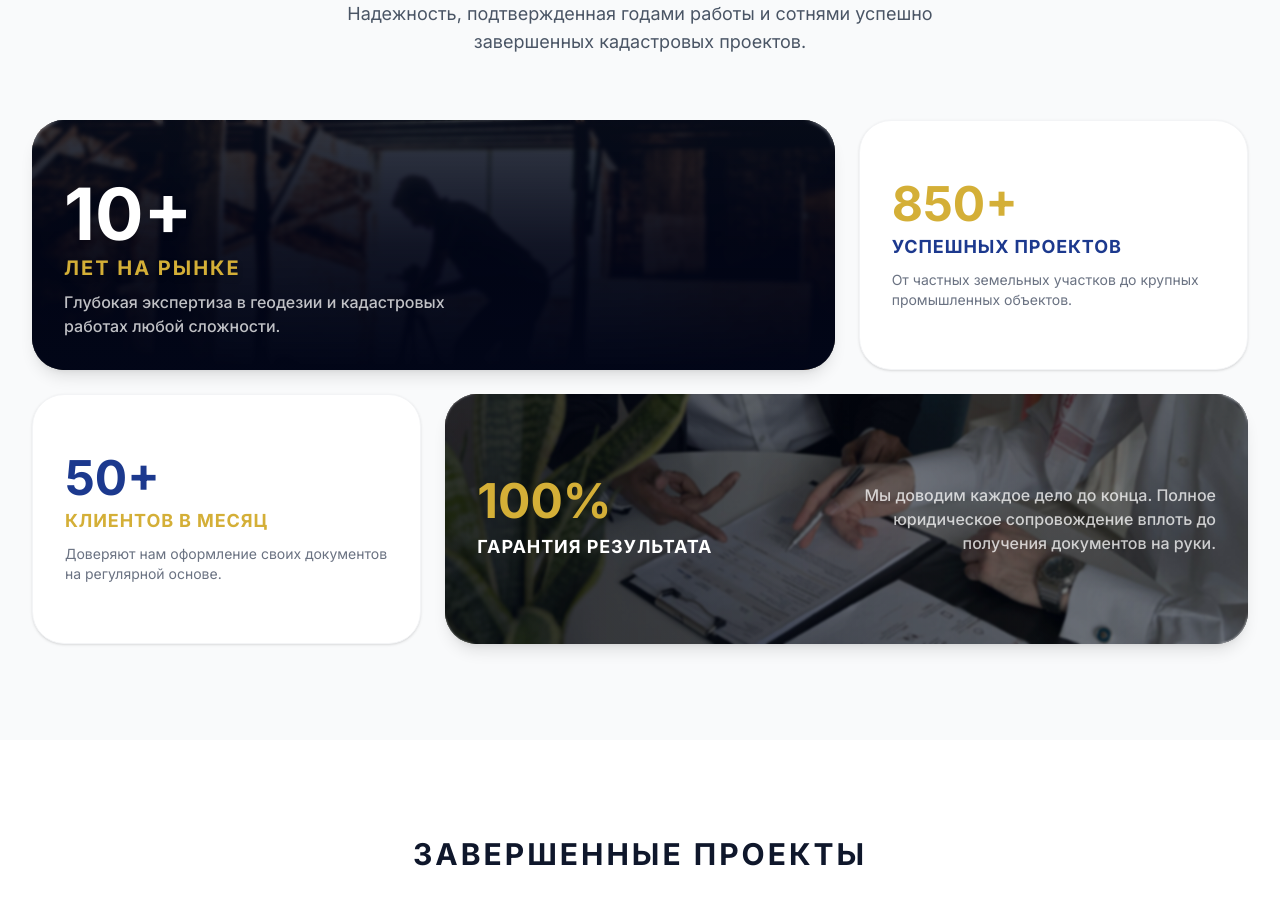
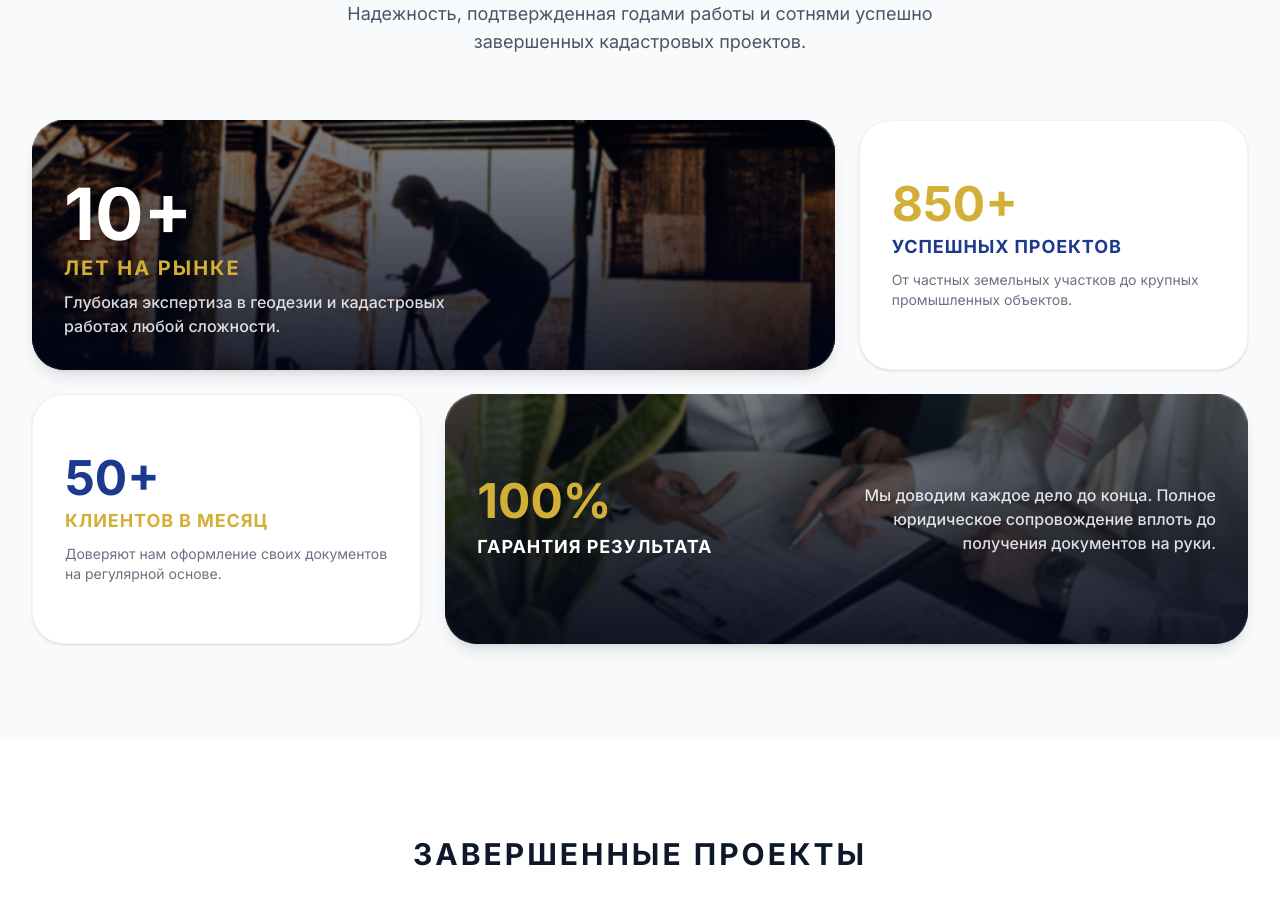
Before and after one commit to xasanboy2odilov1234-jpg/newworldcadastre, a Next.js app: page / in a window 1280 px wide. Shown: the part 960-1864 px from the top of the page. Built offline with nearby package versions, Linux system fonts and the light colour scheme.

Commit message:
Match bento card overlays style

```diff
--- a/components/Stats.tsx
+++ b/components/Stats.tsx
@@ -49,26 +49,25 @@ export default function Stats() {
           viewport={{ once: true, margin: "-50px" }}
           className="grid grid-cols-1 md:grid-cols-2 lg:grid-cols-3 gap-4 sm:gap-6 auto-rows-[220px] sm:auto-rows-[250px]"
         >
-          {/* Главный блок (10+ лет) с матовым затемненным фоном */}
+          {/* 1. Блок (10+ лет) — КОМПРОМИССНЫЙ ВАРИАНТ (светлее) */}
           <motion.div variants={itemVariants} className="relative overflow-hidden rounded-[2rem] shadow-lg lg:col-span-2 flex flex-col justify-end p-6 sm:p-8 group bg-gray-950">
 
-            {/* Само фото с новым именем и оптимизированной прозрачностью */}
+            {/* Проявили фото до 50% */}
             <img
               src="/stats-bg.jpg"
               alt="Кадастровые замеры"
-              className="absolute inset-0 w-full h-full object-cover opacity-30 transition-transform duration-700 group-hover:scale-105"
+              className="absolute inset-0 w-full h-full object-cover opacity-50 transition-transform duration-700 group-hover:scale-105"
             />
 
-            {/* Матовый слой: глубокий темный цвет + легкое размытие заднего плана */}
-            <div className="absolute inset-0 bg-gradient-to-t from-slate-950 via-slate-950/80 to-slate-900/40 backdrop-blur-[2px]" />
+            {/* Ослабили матовость и пустили снизу вверх */}
+            <div className="absolute inset-0 bg-gradient-to-t from-slate-950/80 via-slate-950/40 to-transparent backdrop-blur-[1px]" />
 
-            {/* Контент, который теперь идеально читается */}
             <div className="relative z-10">
               <div className="text-6xl md:text-7xl font-black text-white mb-1 drop-shadow-md">10+</div>
               <div className="text-lg md:text-xl font-bold uppercase tracking-widest drop-shadow-md" style={{ color: '#D4AF37' }}>
                 Лет на рынке
               </div>
-              <p className="text-white/75 mt-2 max-w-md text-sm sm:text-base hidden sm:block font-medium">
+              <p className="text-white/85 mt-2 max-w-md text-sm sm:text-base hidden sm:block font-medium drop-shadow-sm">
                 Глубокая экспертиза в геодезии и кадастровых работах любой сложности.
               </p>
             </div>
@@ -96,29 +95,27 @@ export default function Stats() {
             </p>
           </motion.div>
 
-          {/* Блок 100% с матовым затемненным фоном */}
-          <motion.div variants={itemVariants} className="relative overflow-hidden rounded-[2rem] shadow-lg flex flex-col justify-center lg:col-span-2 lg:flex-row lg:items-center lg:justify-between p-6 sm:p-8 group bg-gray-950">
+          {/* 4. Блок 100% — ПОДТЯНУЛИ ПОД ОБЩИЙ СТИЛЬ */}
+          <motion.div variants={itemVariants} className="relative overflow-hidden rounded-[2rem] shadow-lg flex flex-col justify-end lg:col-span-2 lg:flex-row lg:items-center lg:justify-between p-6 sm:p-8 group bg-gray-950">
 
-            {/* Фоновое фото — подняли видимость до 55% */}
+            {/* Оставили сочную видимость 55% */}
             <img
               src="/guarantee-bg.jpg"
               alt="Гарантия результата и документы"
               className="absolute inset-0 w-full h-full object-cover opacity-55 transition-transform duration-700 group-hover:scale-105"
             />
 
-            {/* Матовый слой — сделали градиент гораздо прозрачнее (opacity 40% и 20% вместо 95%) */}
-            <div className="absolute inset-0 bg-gradient-to-r from-slate-950/40 via-slate-950/20 to-transparent backdrop-blur-[1px]" />
+            {/* Сделали такой же мягкий градиент снизу вверх */}
+            <div className="absolute inset-0 bg-gradient-to-t from-slate-950/80 via-slate-950/40 to-transparent backdrop-blur-[1px]" />
 
-            {/* Контент слева */}
             <div className="relative z-10">
               <div className="text-5xl font-black mb-2" style={{ color: '#D4AF37' }}>100%</div>
-              <div className="text-base sm:text-lg font-bold uppercase text-white tracking-wider">
+              <div className="text-base sm:text-lg font-bold uppercase text-white tracking-wider drop-shadow-md">
                 Гарантия результата
               </div>
             </div>
 
-            {/* Текст справа */}
-            <p className="relative z-10 text-white/75 mt-4 lg:mt-0 lg:max-w-sm lg:text-right text-sm sm:text-base font-medium">
+            <p className="relative z-10 text-white/85 mt-4 lg:mt-0 lg:max-w-sm lg:text-right text-sm sm:text-base font-medium drop-shadow-sm">
               Мы доводим каждое дело до конца. Полное юридическое сопровождение вплоть до получения документов на руки.
             </p>
           </motion.div>
```
